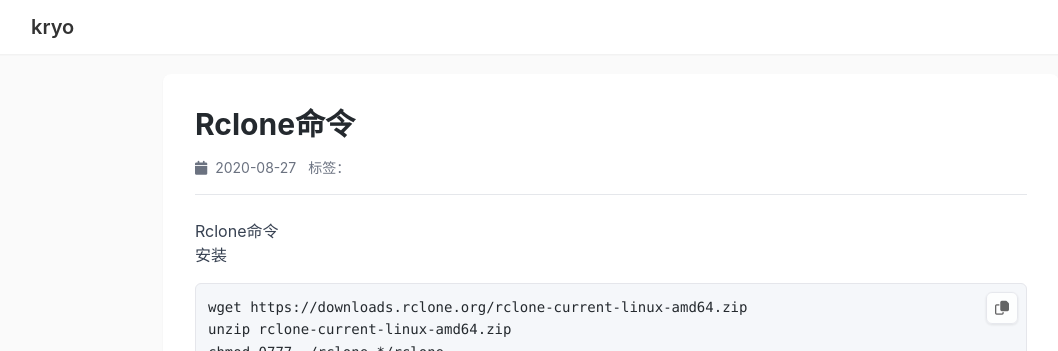
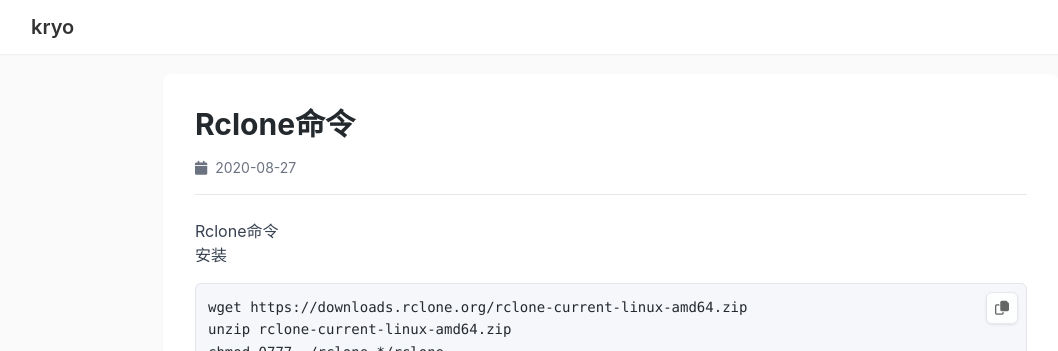
Before and after one commit to kryo0o/kryo0o.github.io, a Jekyll site: the page built from _posts/2020-08-27-Rclone命令.md, in a window 1280 px wide and 900 px high. Shown: the top 351 px of the window, without its empty margins (29-1087 px from the left). Built offline with Jekyll 4.4.1, drawn with Linux system fonts in a browser that asks for light colours; nearby versions of some CDN libraries.

Commit message:
Update post.html

```diff
--- a/_layouts/post.html
+++ b/_layouts/post.html
@@ -10,14 +10,6 @@
   <!-- 元信息 -->
   <div class="flex flex-wrap gap-3 mb-6 text-sm text-gray-500 border-b border-gray-200 pb-4">
     <span><i class="fa-solid fa-calendar mr-1"></i> {{ page.date | date: "%Y-%m-%d" }}</span>
-    <div class="flex gap-2">
-      <span><i class="fa-solid fa-tags mr-1"></i> 标签：</span>
-      {% for tag in page.tags %}
-        <a href="{{ site.baseurl }}/tags/{{ tag | slugify }}/" class="tag-item bg-gray-100">
-          {{ tag }}
-        </a>
-      {% endfor %}
-    </div>
   </div>
 
   <!-- 文章正文（修复代码高亮，转义$变量） -->
```
